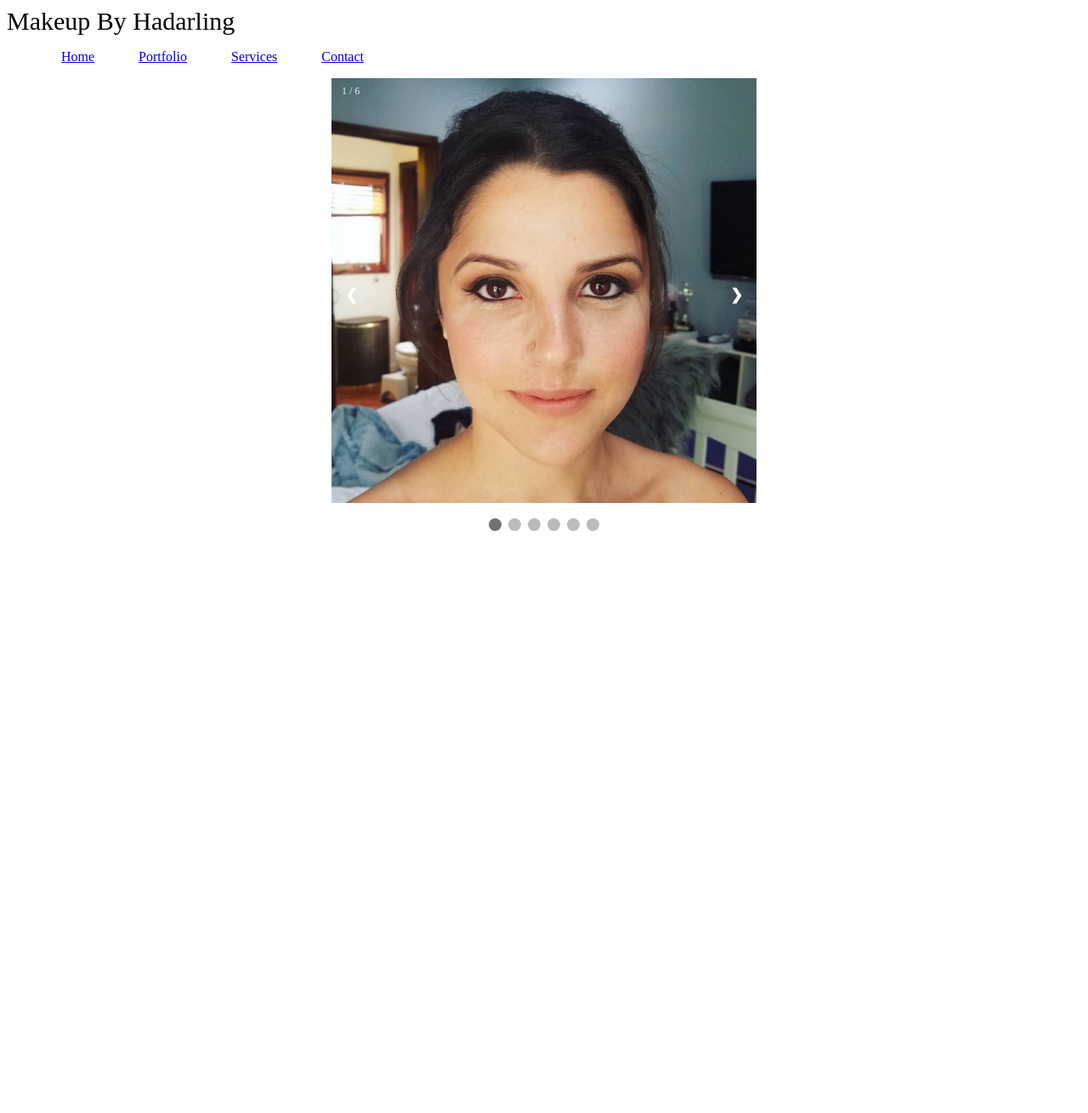
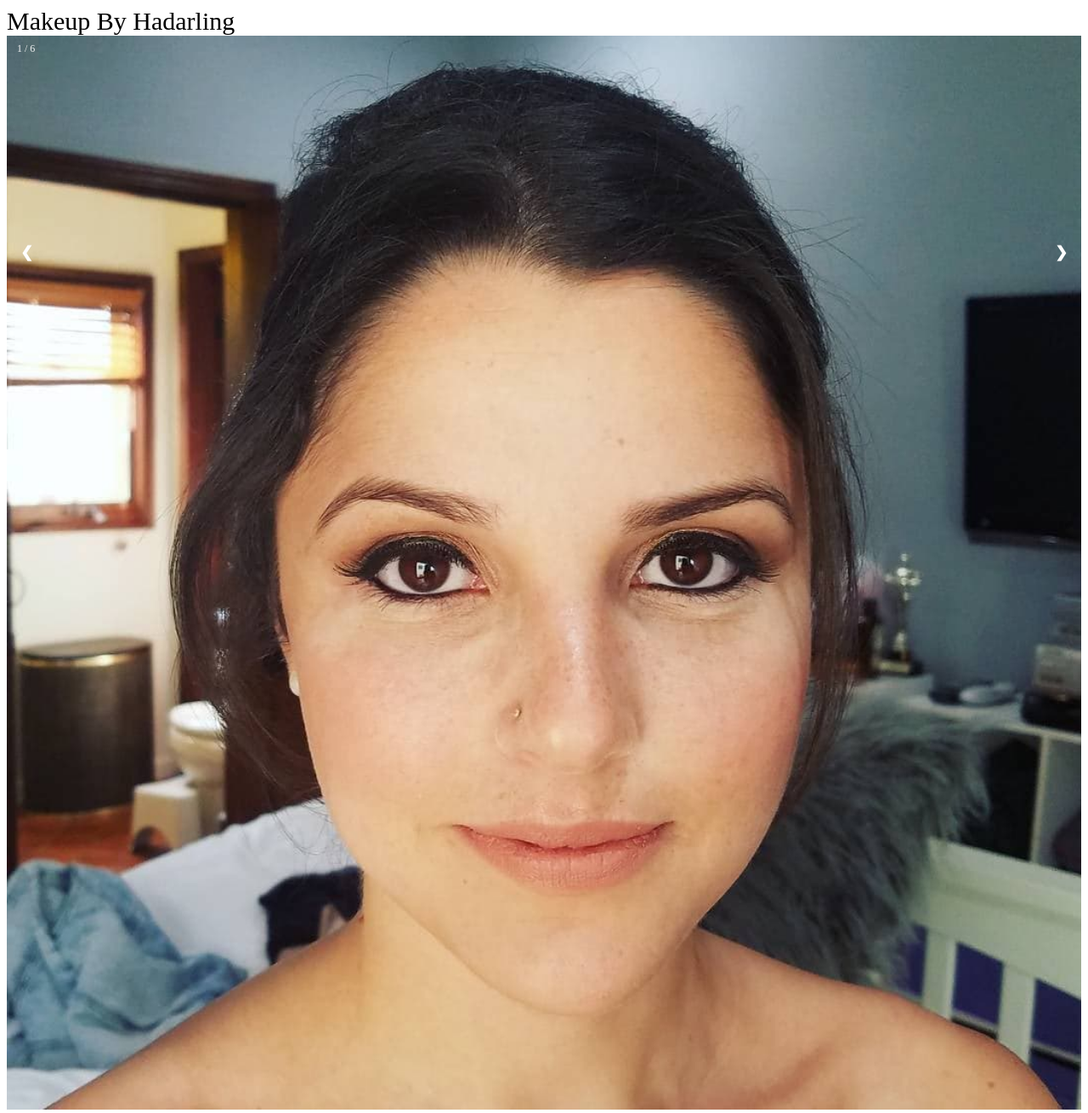
Before and after one commit to habukrat/makeupbyhadar, a PHP site: page / in a window 1280 px wide. Shown: the whole page at 85% size. Before the commit the page ends 625 px from the top, so only its background shows below. Run offline with PHP 8.4, Linux system fonts and the light colour scheme.

```diff
--- a/main.css
+++ b/main.css
@@ -2,17 +2,23 @@
 	font-size: 30px;
 }
 
-#nav > ul > li{
+#nav > ul > li {
 	display: inline-block;
 	text-align: center;
 	padding: 0 1.5em 0 1.5em;
 }
 
+#nav {
+	position: absolute;
+}
+
+
+
 * {box-sizing:border-box}
 
 /* Slideshow container */
 .slideshow-container {
-  max-width: 500px;
+  /*max-width: 500px;*/
   max-height: 500px;
   position: relative;
   margin: auto;
```
